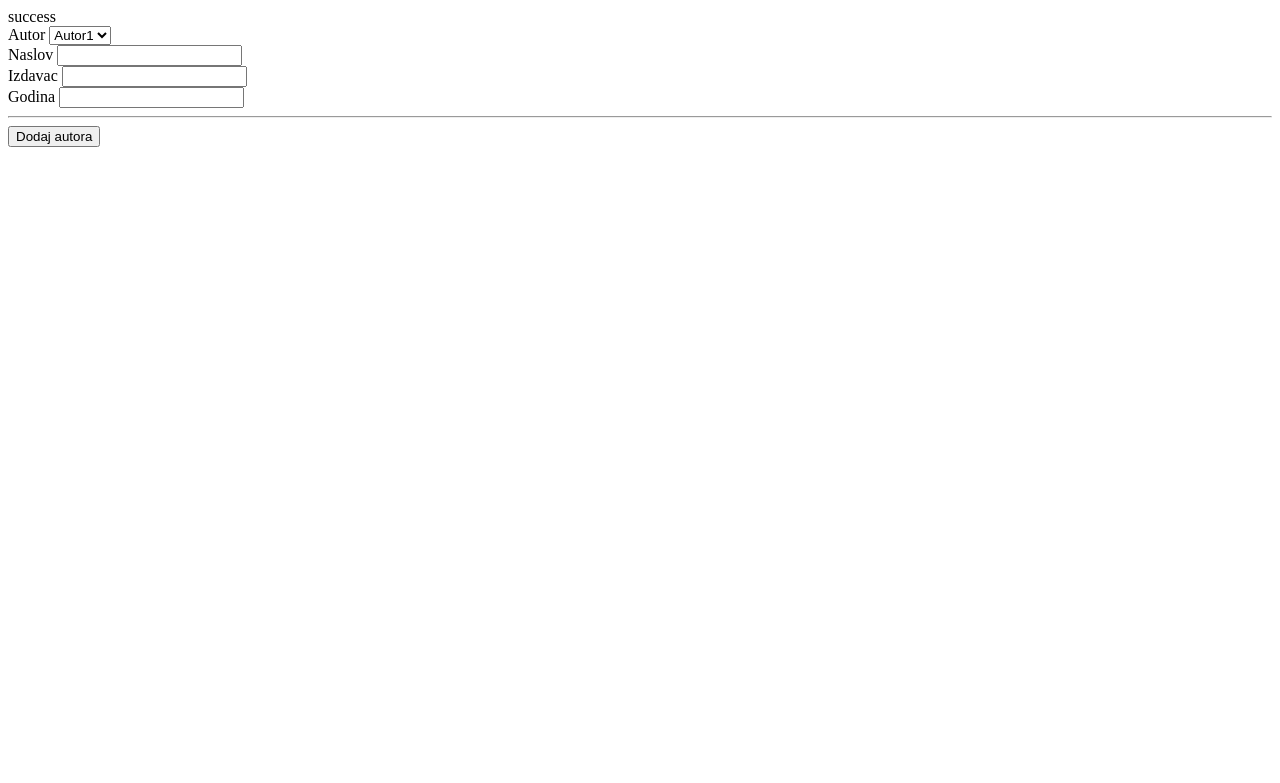
After one commit to Koshu7/biblioteka, a PHP site: page /dodavanjeknjiga.php in a window 1280 px wide. The commit adds this page. Shown: the top 783 px of the page. Run offline with PHP 8.4, Linux system fonts and the light colour scheme; data comes from the database, SQL or seed files in the repository; both versions use the stored data as it was after the commit.

Commit message:
Added a few pages

```diff
--- a/db.php
+++ b/db.php
@@ -9,8 +9,6 @@ $conn = new mysqli(DB_HOST, USERNAME, PASSWORD, DB_NAME);
 
 if ($conn->connect_error) {
   die("Connection failed: ".$conn->connect_error);
-} else {
-  echo "Connected successfully \r\n";
 }
 
 ?>
--- /dev/null
+++ b/dodavanjeknjiga.php
@@ -0,0 +1,37 @@
+<?php
+require_once "db.php";
+
+if ($query = mysqli_query($conn, "SELECT * FROM autor")){
+  echo "success";
+} else {
+  echo $conn->error;
+}
+?>
+<!DOCTYPE html>
+<html lang="en">
+<head>
+  <meta charset="UTF-8">
+  <meta name="viewport" content="width=device-width, initial-scale=1.0">
+  <title>Dodavanje Knjiga</title>
+</head>
+<body>
+  <form action="" method="post">
+    <label for="autor">Autor  </label>
+    <select name="autor" id="autor">
+      <option value="1">Autor1</option>
+      <option value="2">Autor2</option>
+    </select>
+    <br>
+    <label for="naslov">Naslov  </label>
+    <input type="text" name="naslov" id="naslov">
+    <br>
+    <label for="izdavac">Izdavac  </label>
+    <input type="text" name="izdavac" id="izdavac">
+    <br>
+    <label for="godina">Godina  </label>
+    <input type="text" name="godina" id="godina">
+    <hr>
+    <input type="submit" value="Dodaj autora">
+  </form>
+</body>
+</html>
--- a/index.php
+++ b/index.php
@@ -40,5 +40,7 @@
     ?>
   </table>
 
+  <h3><a href="dodavanje.html">Dodavanje autora</a></h3>
+  <h3><a href="dodavanjeknjiga.php">Dodavanje knjiga</a></h3>
 </body>
 </html>
```
Also changed, not shown: autoriknjiga.sql (+6 -6 lines), dodavanje.html (added, +19 -0 lines), dodavanjeautora.php (added, +14 -0 lines), pregled.php (+1 -8 lines).
